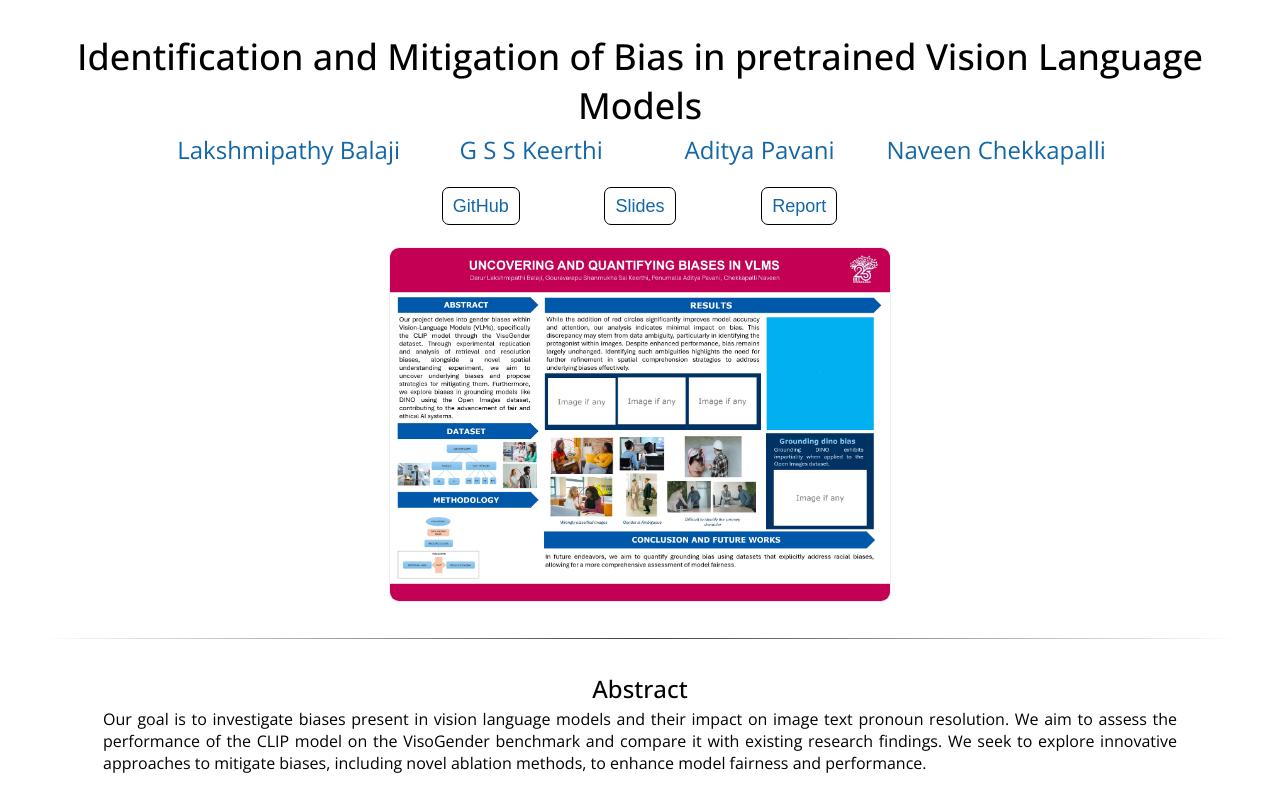
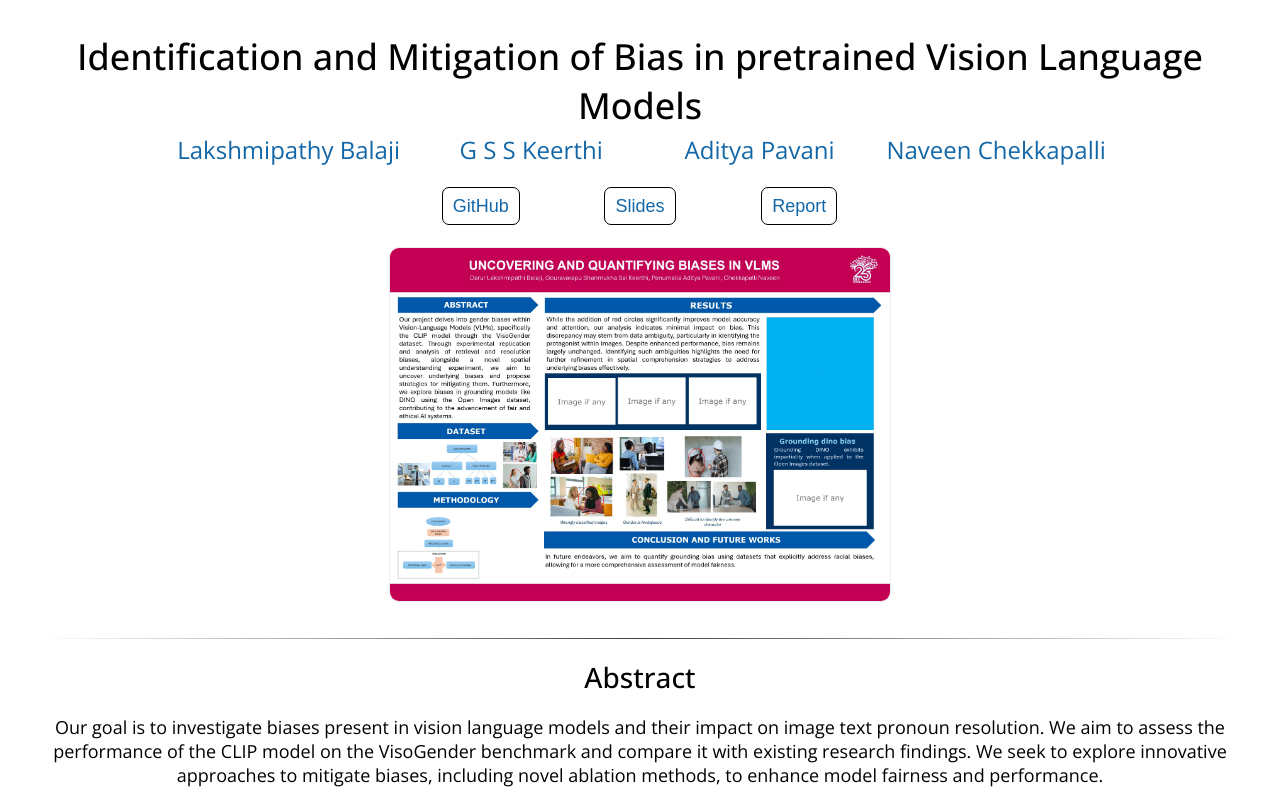
Before and after one commit to chnaveenin/visogender-blog, a plain HTML site: page index.html in a window 1280 px wide. Shown: the top 800 px of the page. Drawn offline with nearby package versions, Linux system fonts and the light colour scheme; a script that the page names is missing.

Commit message:
some minor changes

```diff
--- a/index.html
+++ b/index.html
@@ -194,16 +194,12 @@
 		</table> -->
 	</center>
 	<br>
-	<table align=center width="90%">
-		<hr>
-		<br>
-		<center><span style="font-size:24px; font-weight: 500;">Abstract</span></center>
-		<tr>
-			<td style="text-align: justify;">
-				Our goal is to investigate biases present in vision language models and their impact on image text pronoun resolution. We aim to assess the performance of the CLIP model on the VisoGender benchmark and compare it with existing research findings. We seek to explore innovative approaches to mitigate biases, including novel ablation methods, to enhance model fairness and performance.
-			</td>
-		</tr>
-	</table>
+	<hr>
+
+	<center><h1 style="font-size: 28px; font-weight: 500;">Abstract</h1></center>
+	<p align="center">
+		Our goal is to investigate biases present in vision language models and their impact on image text pronoun resolution. We aim to assess the performance of the CLIP model on the VisoGender benchmark and compare it with existing research findings. We seek to explore innovative approaches to mitigate biases, including novel ablation methods, to enhance model fairness and performance.
+	</p>
 	<br>
 
 	<hr>
```
